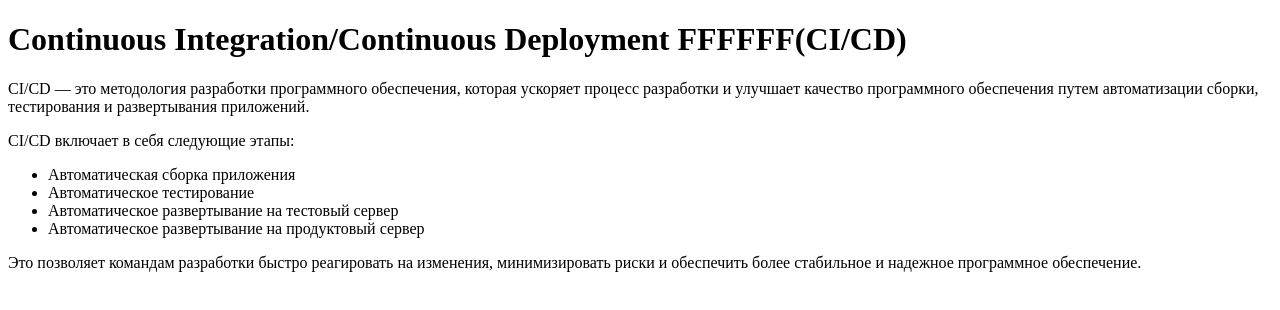
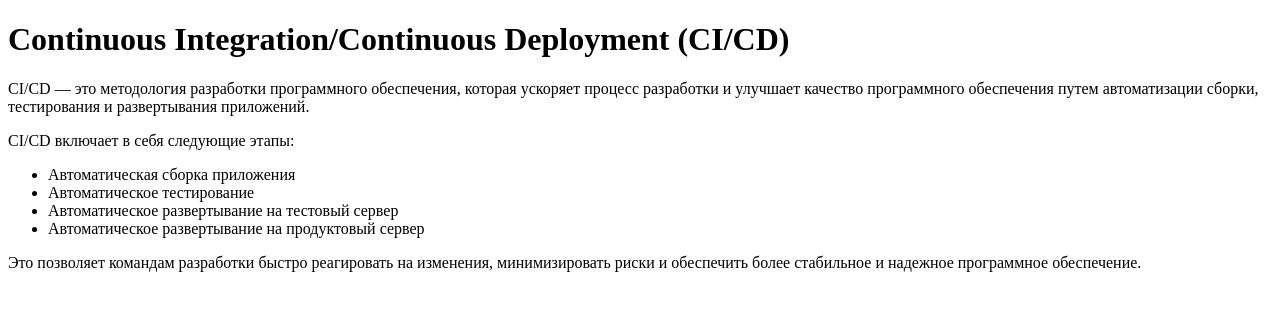
Before and after one commit to Roshockek/Course, a website: page cicd.html in a window 1280 px wide. Drawn offline with Linux system fonts and the light colour scheme.

Commit message:
Update cicd.html

```diff
--- a/cicd.html
+++ b/cicd.html
@@ -6,7 +6,7 @@
   <title>CI/CD</title>
 </head>
 <body>
-  <h1>Continuous Integration/Continuous Deployment FFFFFF(CI/CD)</h1>
+  <h1>Continuous Integration/Continuous Deployment (CI/CD)</h1>
   <p>CI/CD — это методология разработки программного обеспечения, которая ускоряет процесс разработки и улучшает качество программного обеспечения путем автоматизации сборки, тестирования и развертывания приложений.</p>
   <p>CI/CD включает в себя следующие этапы:</p>
   <ul>
```
